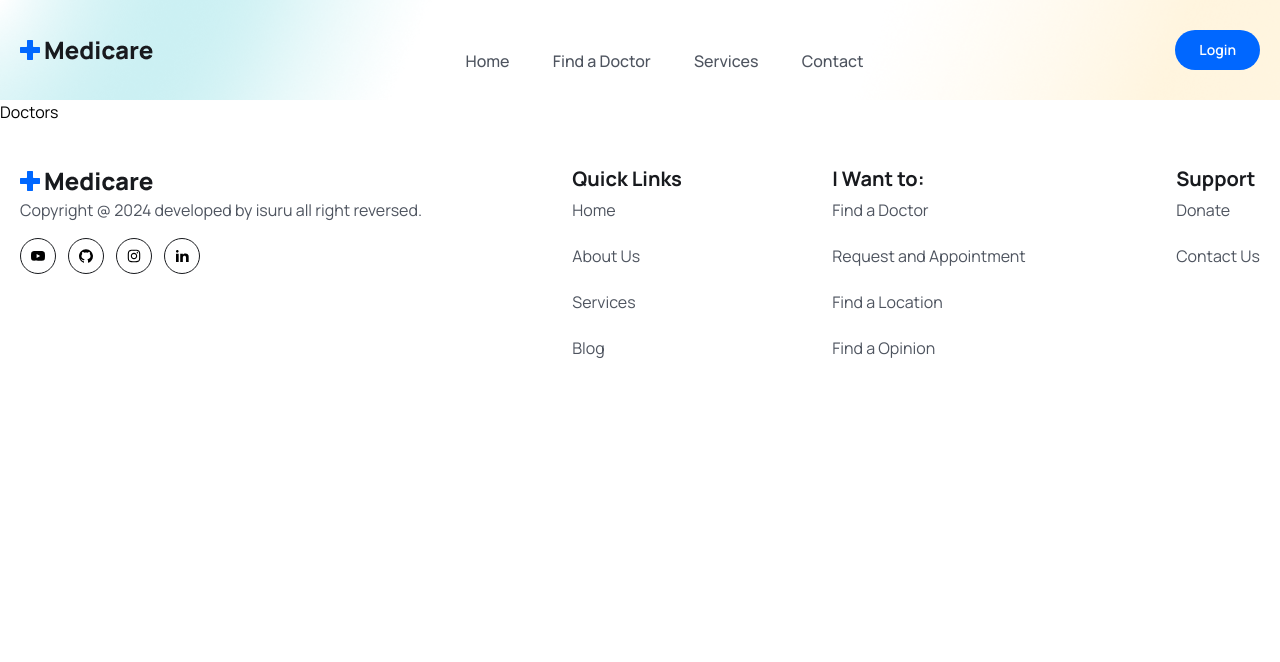
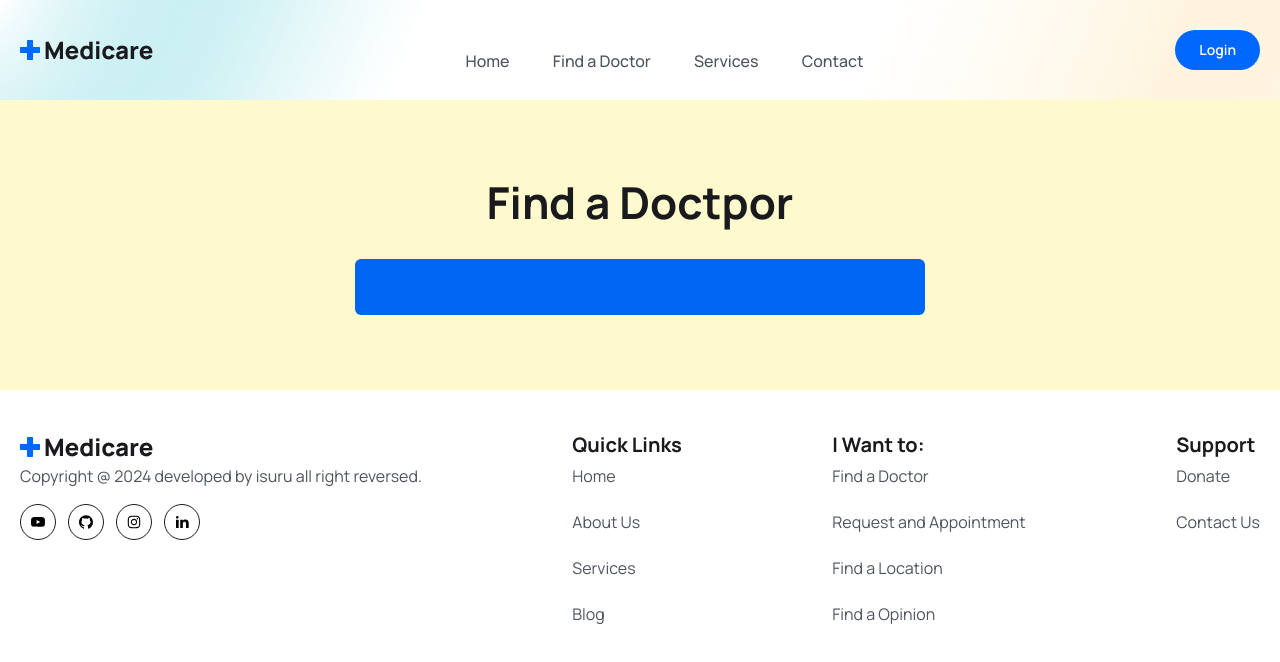
Before and after one commit to Isurulak1/Doctor_apoiment_bookingapp, a React (Vite) app in the folder frontend/: page /doctor in a window 1280 px wide. Shown: the top 662 px of the page. Built offline with nearby package versions, Linux system fonts and the light colour scheme.

Commit message:
create a search bar in doctor page

```diff
--- a/frontend/src/pages/Doctors/Doctors.jsx
+++ b/frontend/src/pages/Doctors/Doctors.jsx
@@ -2,7 +2,17 @@
 
 const Doctors = () => {
   return (
-    <div>Doctors</div>
+    <>
+      <section className='bg-[#fff9ce]'>
+        <div className='container text-center'>
+          <h2 className='heading'>Find a Doctpor</h2>
+            <div className='max-w-[570px] mt-[30px] mx-auto bg-[#0066f2] rounded-md flex item-center justify-between'>
+              <input type="search" className='py-4 pl-4 pr-2 bg-transparent w-full focus:outline-none cursor-pointer placeholder:text-textColor placeholder:Search' />
+            </div>
+
+        </div>
+      </section>
+    </>
   )
 }
 
```
